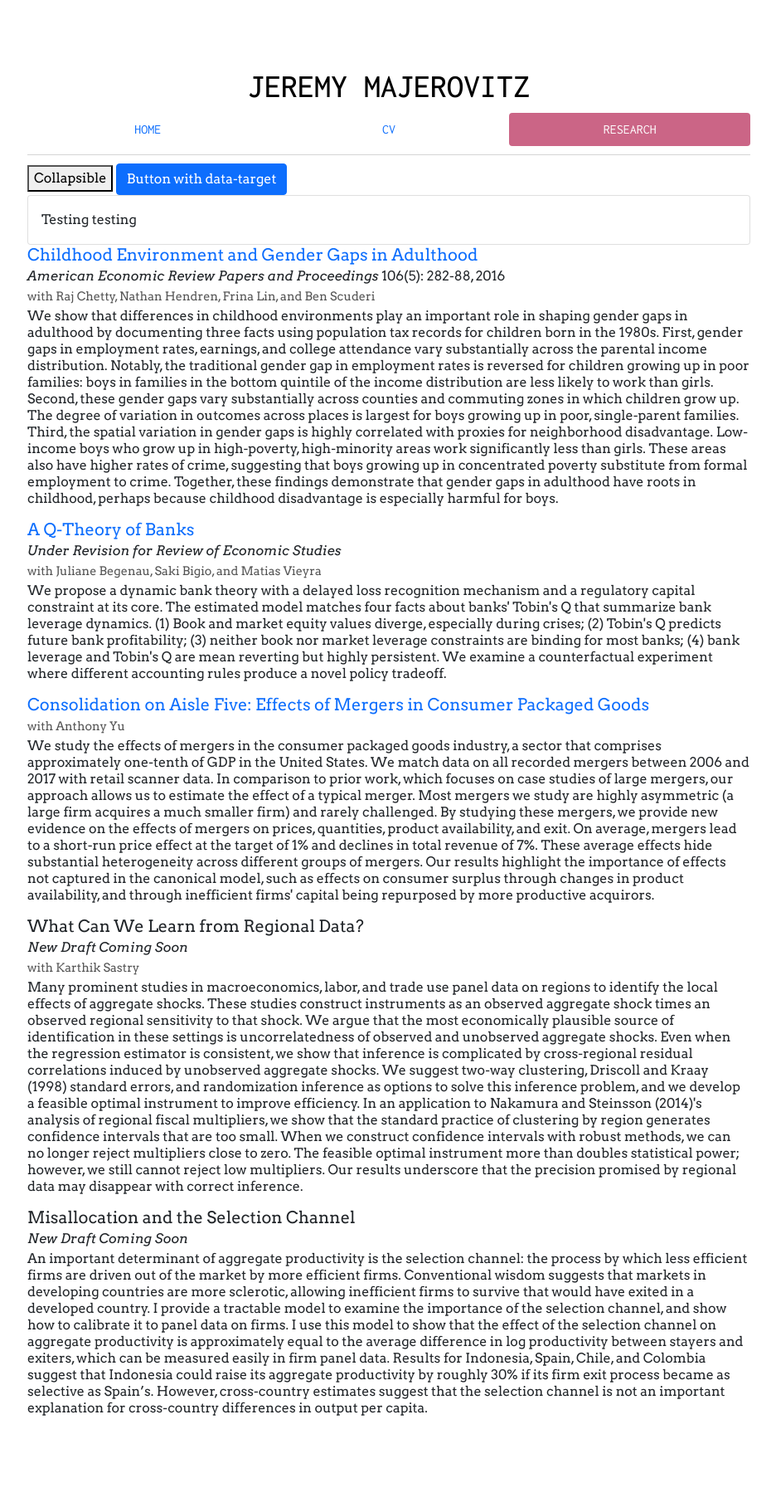
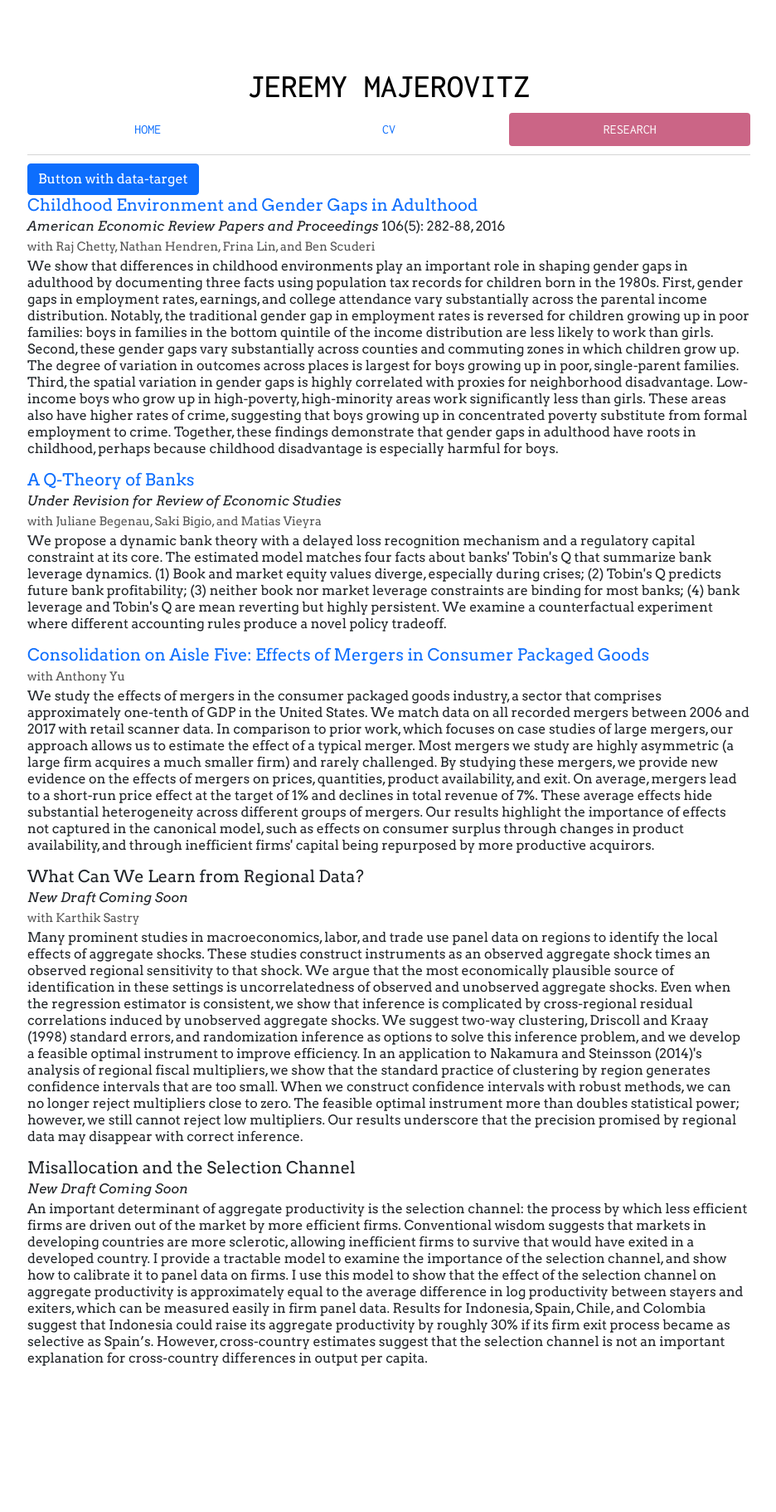
Before and after one commit to jmajic/jmajic.github.io, a Jekyll site: the page built from research/index.html, in a window 1280 px wide. Shown: the whole page at 83% size, without its empty margins (171-1107 px from the left). Built offline with Jekyll 4.4.1, drawn with Linux system fonts in a browser that asks for light colours; after the commit the page ends 1762 px from its top, so only the background shows below that.

Commit message:
Update index.html

```diff
--- a/research/index.html
+++ b/research/index.html
@@ -11,11 +11,6 @@ research: active
   <h3>Papers</h3>
 -->
 
-<button data-toggle="collapse" data-target="#demo">Collapsible</button>
-<div id="demo" class="collapse">
-Lorem ipsum dolor text....
-</div>
-
 
 <button class="btn btn-primary" type="button" data-toggle="collapse" data-target="#collapseExample" aria-expanded="false" aria-controls="collapseExample">
   Button with data-target
@@ -24,12 +19,6 @@ Lorem ipsum dolor text....
   <div class="well">
     Anim pariatur cliche reprehenderit, enim eiusmod high life accusamus terry richardson ad squid. Nihil anim keffiyeh helvetica, craft beer labore wes anderson cred nesciunt sapiente ea proident.
   </div>
-</div>
-
-<div class="card card-body">
-<abstract>
-Testing testing
-</abstract>
 </div>
 
 <div class="researchpaper">
```
